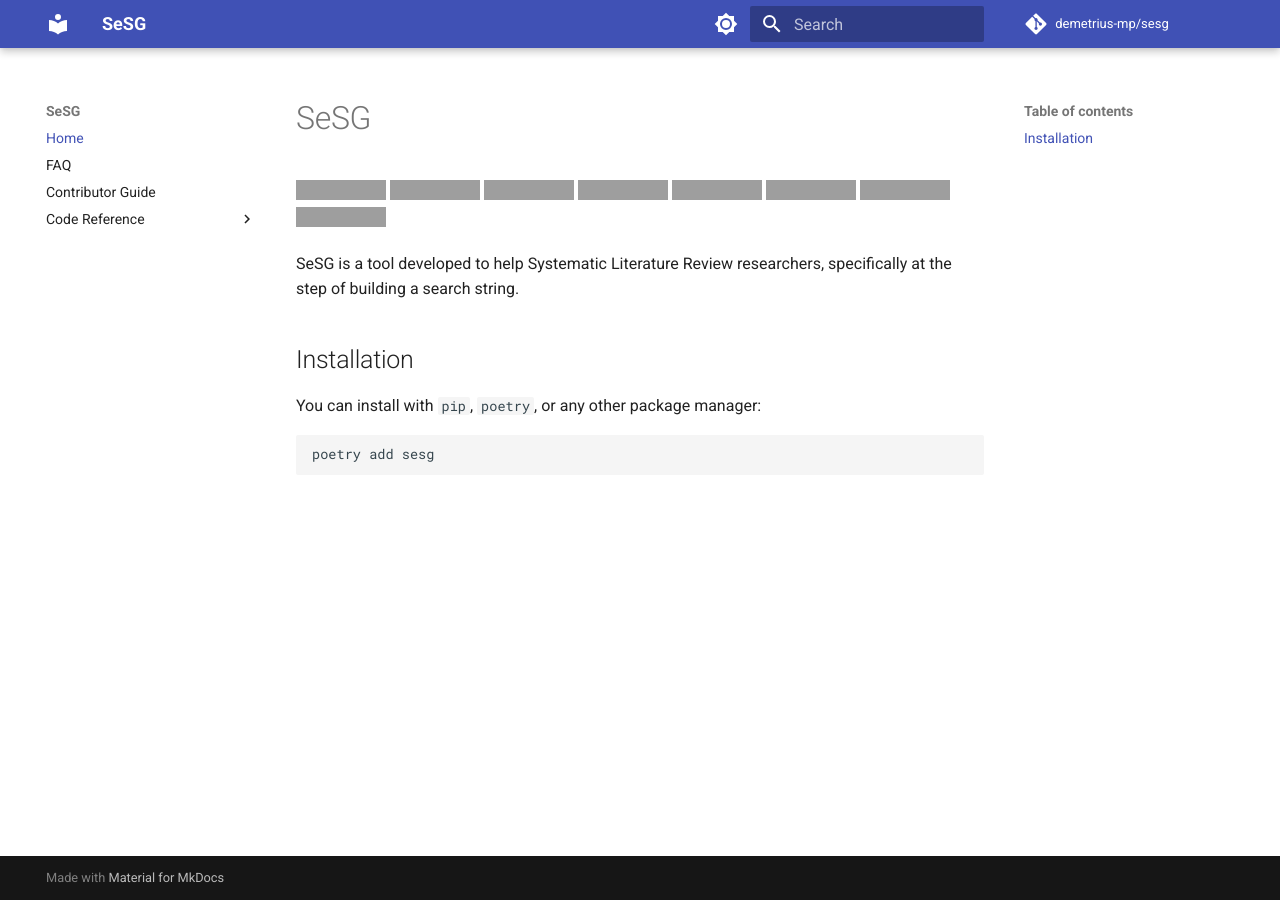
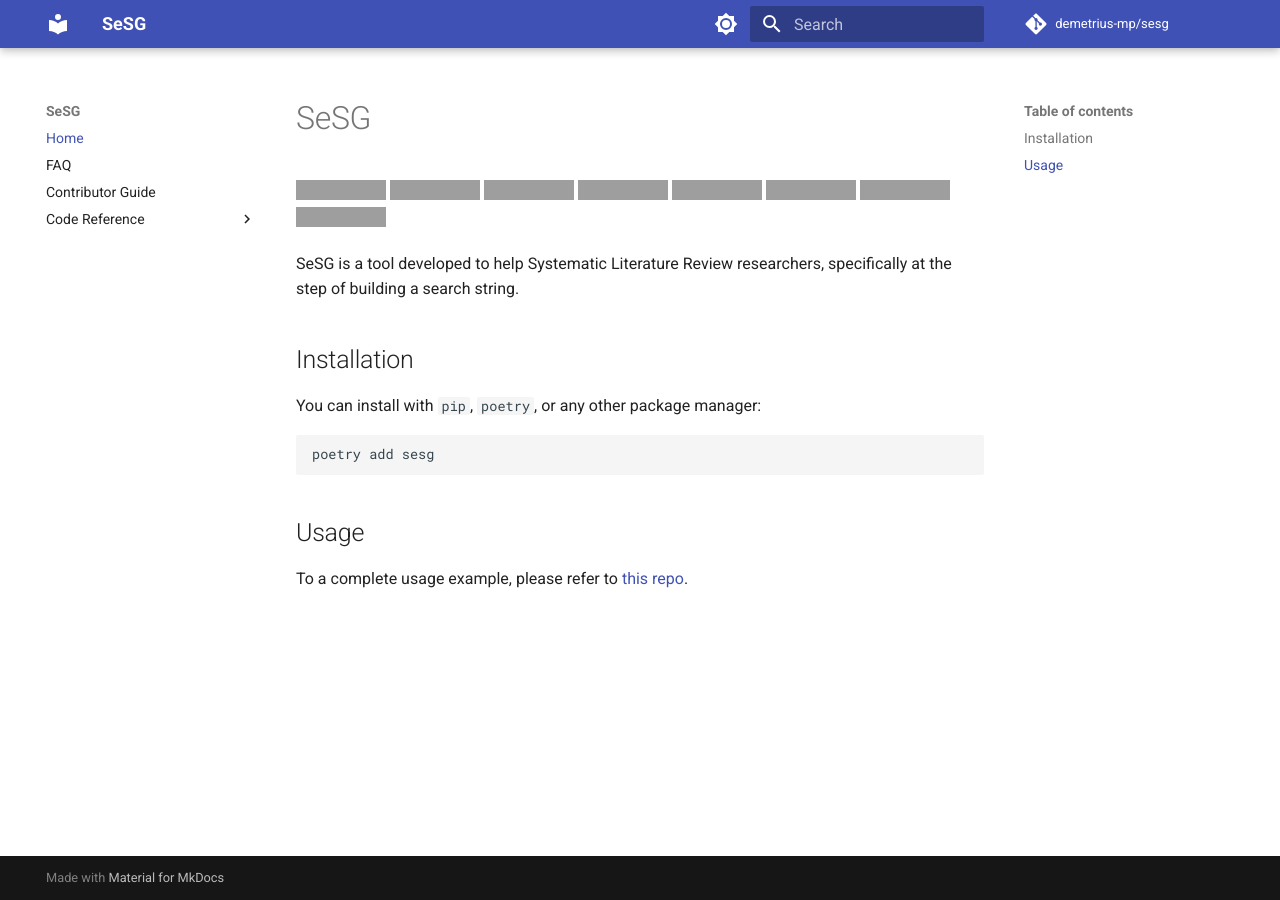
Before and after one commit to demetrius-mp/sesg, an MkDocs documentation site: the page built from docs/index.md, in a window 1280 px wide, cut to the strip 0-900 px from the top of the page. Built offline with MkDocs 1.6.1 and Material for MkDocs 9.7.7, drawn with Linux system fonts in a browser that asks for light colours; comment, search, counter and statistics services are not loaded; grey boxes are pictures that could not be loaded.

Commit message:
docs: add usage example

````diff
--- a/docs/index.md
+++ b/docs/index.md
@@ -18,3 +18,7 @@ You can install with `pip`, `poetry`, or any other package manager:
 ```bash
 poetry add sesg
 ```
+
+## Usage
+
+To a complete usage example, please refer to [this repo](https://github.com/demetrius-mp/sesg-cli).
````
Also changed, not shown: README.md (+4 -0 lines).
